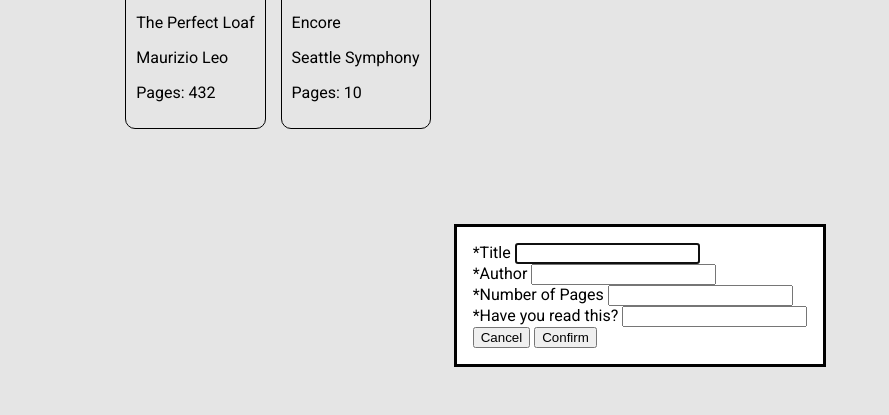
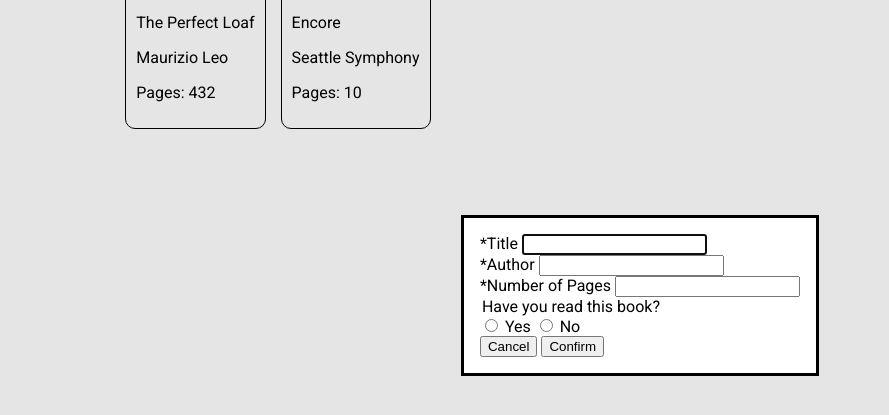
Before and after one commit to aokoye/odin-library, a plain HTML site: page index.html in a window 1280 px wide. Both pictures are taken after a click on the button "Add a New Book". Shown: the part 105-520 px from the top of the page, without its empty margins (0-889 px from the left). Drawn offline with Linux system fonts and the light colour scheme.

Commit message:
Added radio buttons

```diff
--- a/index.html
+++ b/index.html
@@ -26,8 +26,11 @@
                         <input type="text" id="pages" required>
                     </div>
                     <div class="form-row">
-                        <label for="read">*Have you read this?</label>
-                        <input type="text" id="read" required>
+                        <legend>Have you read this book?</legend>
+                        <input type="radio" id="read-yes" name="read" value="yes">
+                        <label for="read-yes">Yes</label>
+                        <input type="radio" id="read-no" name="read" value="no">
+                        <label for="read-no">No</label>
                     </div>
                     <button value="cancel" formMethod="dialog">Cancel</button>
                     <button id="confirmBtn" value="default">Confirm</button>
--- a/script.js
+++ b/script.js
@@ -8,7 +8,7 @@ function Book(title, author, pages, read, id) {
     this.id = id
 
     this.info = function() {
-        return this.title + " by " + this.author + ", " + this.pages + ", "  + this.read
+        return this.title + " by " + this.author + ", " + this.pages + ", " + this.read
     }
 }
 
@@ -38,7 +38,6 @@ addBookToLibrary('Encore', 'Seattle Symphony', 10, 'yes');
 displayBooks()
 
 
-
 //Modal dialogue
 const addDialog = document.getElementById('newBook');
 const showButton = document.querySelector('dialog + button');
@@ -61,25 +60,15 @@ closeButton.addEventListener('click', (event) => {
 
 confirmBtn.addEventListener('click', (event) => {
     event.preventDefault()
+    addDialog.close();
 
     let title = document.getElementById('title').value;
     let author = document.getElementById('author').value;
     let pages = document.getElementById('pages').value;
-
-
-    console.log(1 + 1)
-    console.log(title)
-    console.log(author)
-    console.log(pages)
-    addDialog.close();
-
+    let read = document.querySelector('input[name="read"]:checked').value;
 
     if(newBook.returnValue != 'default') {
-        addBookToLibrary(title, author, pages)
-
-        console.log(myLibrary.length)
-
-        //push the last thing of the array to the div
+        addBookToLibrary(title, author, pages, read)
 
         function postNew() {
                 i = myLibrary.length - 1
```
